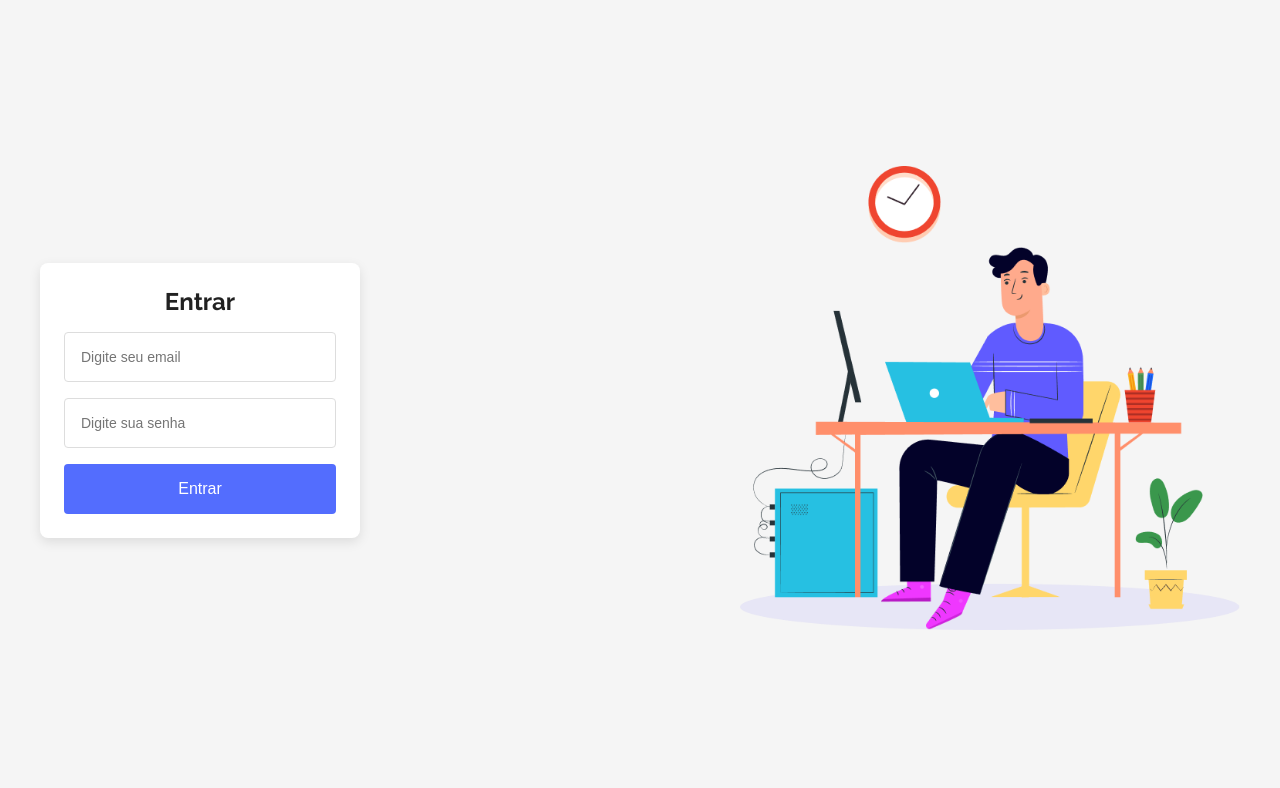
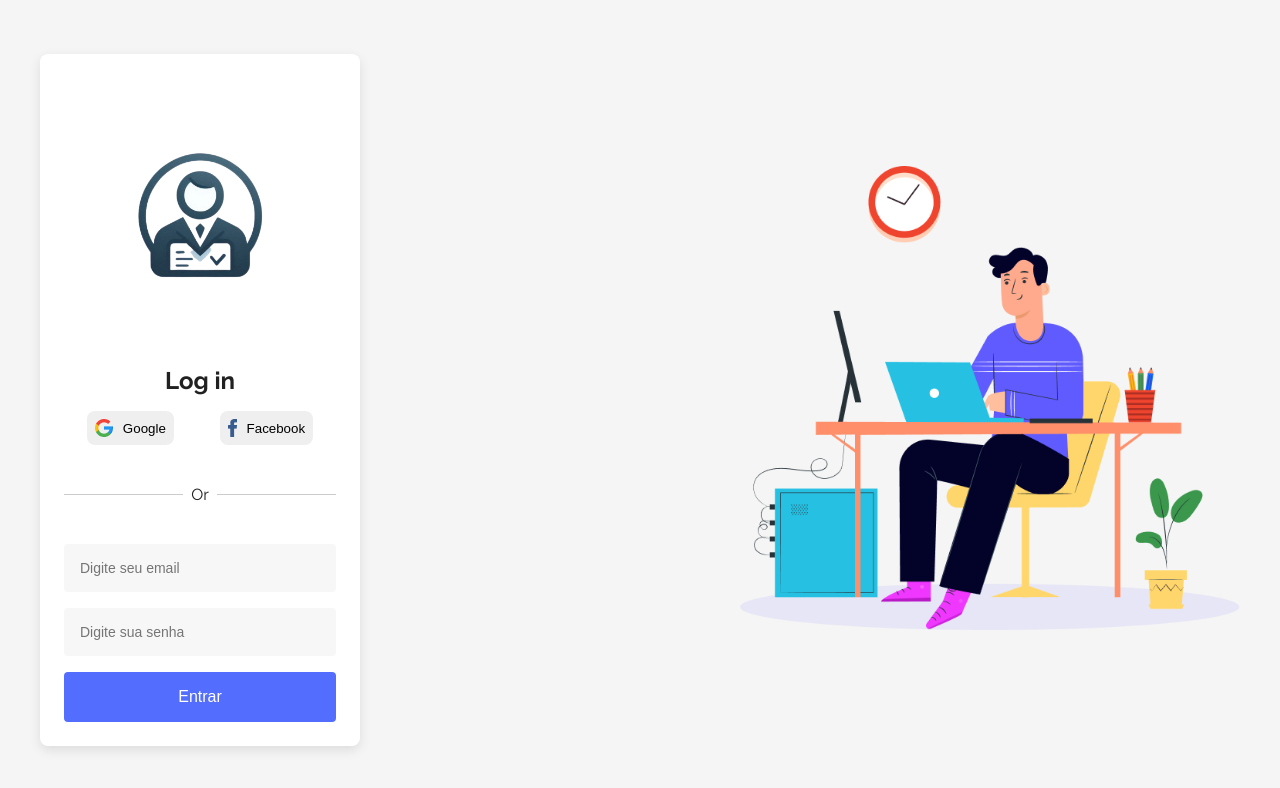
Before and after one commit to danielcoosta1/saasconsultas, a React (Vite) app: page /login in a window 1280 px wide. Shown: the top 788 px of the page. Built offline with nearby package versions, Linux system fonts and the light colour scheme.

Commit message:
Estrutura do login + estilização

```diff
--- a/src/pages/Login/index.jsx
+++ b/src/pages/Login/index.jsx
@@ -1,16 +1,21 @@
-
 import {
   ContainerPrincipal,
   Form,
   Input,
-  Button,
   Title,
   ContainerForm,
   ContainerFoto,
+  ContainerBt,
+  ButtonSubmit,
+  ButtonLogin,
+  Divider,
 } from "./style";
 
+import loginImg from "../../assets/login.png";
+import logomarca from "../../assets/logomarca.png";
+import logoGoogle from "../../assets/google.png";
+import logoFb from "../../assets/facebook.png";
 
-import loginImg from "../../assets/login.png"
 import { useState } from "react";
 
 const Login = () => {
@@ -32,21 +37,36 @@ const Login = () => {
     <ContainerPrincipal>
       <ContainerForm>
         <Form onSubmit={handleSubmit}>
-          <Title>Entrar</Title>
-          {erro && <p style={{ color: "red" }}>{erro}</p>}
+          <img src={logomarca} />
+          <Title>Log in</Title>
+          <ContainerBt>
+            <ButtonLogin>
+              <img src={logoGoogle} />
+              Google
+            </ButtonLogin>
+            <ButtonLogin>
+              <img src={logoFb} />
+              Facebook
+            </ButtonLogin>
+          </ContainerBt>
+          <Divider>Or</Divider>
+
           <Input
             type="email"
+            id="email"
             placeholder="Digite seu email"
             value={email}
             onChange={(e) => setEmail(e.target.value)}
           />
           <Input
             type="password"
+            id="passward"
             placeholder="Digite sua senha"
             value={senha}
             onChange={(e) => setSenha(e.target.value)}
           />
-          <Button type="submit">Entrar</Button>
+          {erro && <p style={{ color: "red" }}>{erro}</p>}
+          <ButtonSubmit type="submit">Entrar</ButtonSubmit>
         </Form>
       </ContainerForm>
       <ContainerFoto>
--- a/src/pages/Login/style.js
+++ b/src/pages/Login/style.js
@@ -11,7 +11,6 @@ export const ContainerPrincipal = styled.section`
 `;
 
 export const ContainerForm = styled.div`
-
   display: flex;
   flex-direction: column;
   align-items: center;
@@ -41,14 +40,59 @@ export const Title = styled.h2`
   text-align: center;
 `;
 
+export const ContainerBt = styled.div`
+  display: flex;
+  align-items: center;
+  justify-content: space-around;
+  color: ${({ theme }) => theme.colors.text};
+`;
+
+export const ButtonLogin = styled.button`
+  display: flex;
+  align-items: center;
+  justify-content: center;
+  gap: 0.75em;
+  border: none;
+  border-radius: 8px;
+  padding: ${({ theme }) => theme.spacing.small};
+  cursor: pointer;
+
+  &:hover {
+    opacity: 0.6;
+  }
+`;
+
+export const Divider = styled.div`
+  display: flex;
+  align-items: center;
+  text-align: center;
+  margin: ${({ theme }) => theme.spacing.large} 0;
+
+  &::before,
+  &::after {
+    content: "";
+    flex: 1;
+    border-bottom: 1px solid ${({ theme }) => theme.colors.border || "#ccc"};
+  }
+
+  &::before {
+    margin-right: 0.5em;
+  }
+
+  &::after {
+    margin-left: 0.5em;
+  }
+`;
+
 export const Input = styled.input`
   padding: ${({ theme }) => theme.spacing.medium};
-  border: 1px solid #ddd;
+  border: none;
+  background-color: ${({ theme }) => theme.colors.inputs};
   border-radius: 4px;
   font-size: 14px;
 `;
 
-export const Button = styled.button`
+export const ButtonSubmit = styled.button`
   padding: ${({ theme }) => theme.spacing.medium};
   background-color: ${({ theme }) => theme.colors.primary};
   color: #fff;
```
Also changed, not shown: src/assets/facebook.png (added), src/assets/google.png (added).
